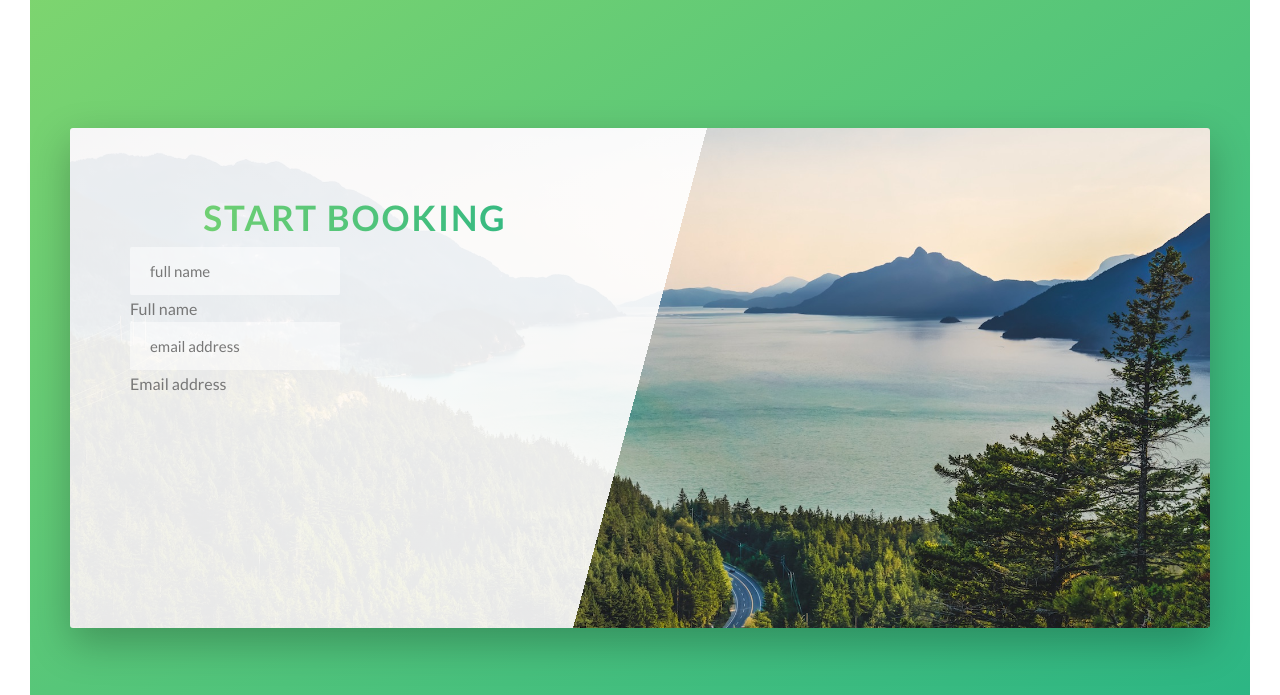
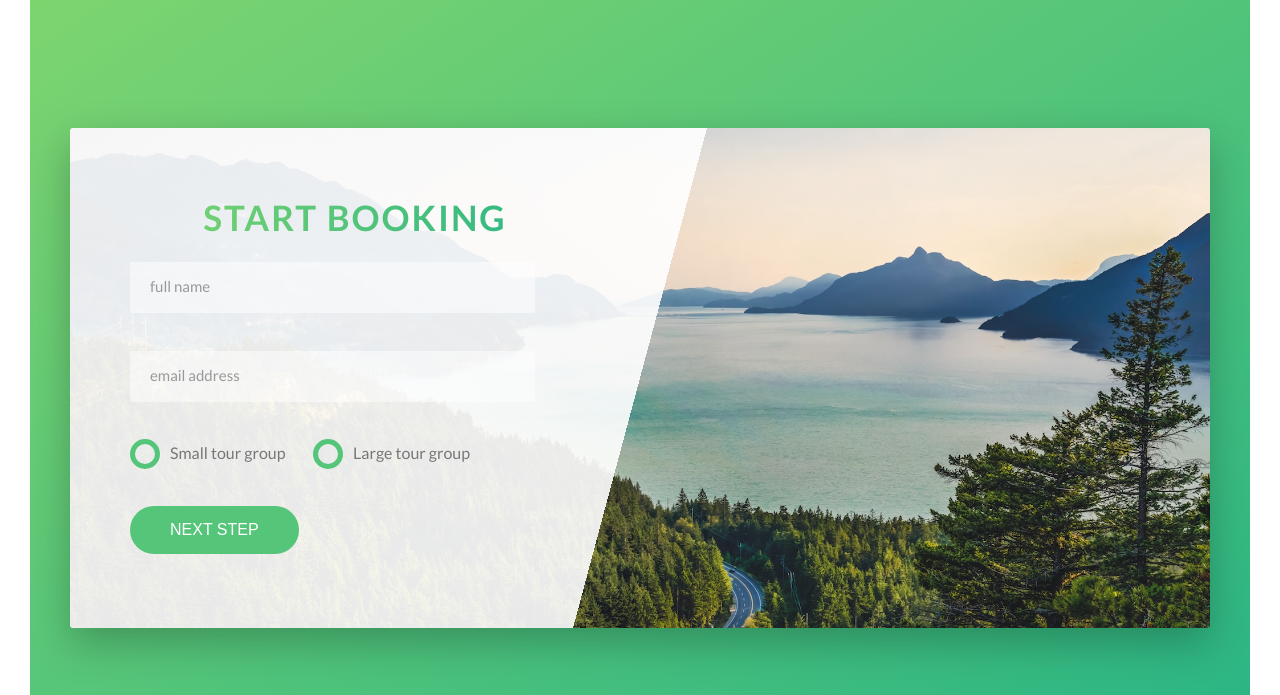
Before and after one commit to rahulkeerthi/advanced-css-course, a website: page Natours/starter/index.html in a window 1280 px wide. Shown: the part 4252-4947 px from the top of the page. Drawn offline with Linux system fonts and the light colour scheme; a web font is replaced by a local one.

Commit message:
booking form

```diff
--- a/Natours/starter/index.html
+++ b/Natours/starter/index.html
@@ -230,16 +230,39 @@
                     <div class="book">
                         <div class="book__form">
                             <form class="form" action="#">
-                                <div class="u-center-text u-margin-bottom-medium">
+                                <div class="u-center-text u-margin-bottom-small">
                                     <h2 class="heading-secondary">
                                         Start Booking
                                     </h2>
                                 </div>
                                 <div class="form__group">
                                     <input type="text" class="form__input" placeholder="full name" id="name" required>
-                                    <label for="">Full name</label>
-                                    <input type="text" class="form__input" placeholder="email address" id="name" required>
-                                    <label for="">Email address</label>
+                                    <label for="name" class="form__label">Full name</label>
+                                </div>
+                                <div class="form__group">
+                                    <input type="text" class="form__input" placeholder="email address" id="email" required>
+                                    <label for="email" class="form__label">Email address</label>
+                                </div>
+                                <div class="form__group">
+                                    <div class="form__radio-group">
+                                        <input type="radio" class="form__radio-input" id="small" name="size">
+                                        <label for="small" class="form__radio-label">
+                                            <span class="form__radio-button"></span>
+                                            Small tour group
+                                        </label>
+                                    </div>
+                                    <div class="form__radio-group u-margin-bottom-med">
+                                        <input type="radio" class="form__radio-input" id="large" name="size">
+                                        <label for="large" class="form__radio-label">
+                                            <span class="form__radio-button"></span>
+                                            Large tour group
+                                        </label>
+                                    </div>
+                                    <div class="form__group">
+                                        <button class="btn btn--green">
+                                            Next Step
+                                        </button>
+                                    </div>
                                 </div>
                             </form>
                         </div>
--- a/Natours/starter/sass/abstracts/_variables.scss
+++ b/Natours/starter/sass/abstracts/_variables.scss
@@ -13,6 +13,11 @@ $color-secondary-dark: #ff7730;
 $color-tertiary-light: #2998ff;
 $color-tertiary-dark: #5643fa;
 
+$color-grey-dark: #777;
+$color-grey-dark-2: #999;
+
+
+
 
 // GRID
 $grid-width: 114rem;
--- a/Natours/starter/sass/base/_utilities.scss
+++ b/Natours/starter/sass/base/_utilities.scss
@@ -1,23 +1,23 @@
 .u-center-text {
-  text-align: center;
+  text-align: center !important;
 }
 
 .u-margin-bottom-big {
-  margin-bottom: 8rem;
+  margin-bottom: 8rem !important;
 }
 
 .u-margin-bottom-med {
-  margin-bottom: 4rem;
+  margin-bottom: 4rem !important;
 }
 
 .u-margin-bottom-small {
-  margin-bottom: 1.5rem;
+  margin-bottom: 1.5rem !important;
 }
 
 .u-margin-top-huge {
-  margin-top: 10rem;
+  margin-top: 10rem !important;
 }
 
 .u-margin-top-big {
-  margin-top: 8rem;
+  margin-top: 8rem !important;
 }
--- a/Natours/starter/sass/components/_button.scss
+++ b/Natours/starter/sass/components/_button.scss
@@ -1,4 +1,5 @@
 .btn {
+  &,
   &:link,
   &:visited {
     text-transform: uppercase;
@@ -8,8 +9,12 @@
     border-radius: 10rem;
     /* transition property should be on the initial state */
     transition: all .2s;
+    position: relative;
+    font-size: $default-font-size;
 
-    position: relative;
+    // CHANGES FOR BUTTON ELEMENTS
+    border: none;
+    cursor: pointer;
   }
 
   &:hover {
@@ -21,7 +26,7 @@
     }
   }
 
-
+  &:focus,
   &:active {
     transform: translateY(-.1rem);
     box-shadow: 0 .5rem 1rem rgba(0,0,0,.2);
--- a/Natours/starter/sass/components/_form.scss
+++ b/Natours/starter/sass/components/_form.scss
@@ -1,32 +1,101 @@
 .form {
 
-  &__group {
-
+  &__group:not(:last-child) {
+    margin-bottom: 1rem;
   }
 
   &__input {
+    font-size: 1.5rem;
     font-family: inherit;
     color: inherit;
-    font-size: 1.5rem;
     padding: 1.5rem 2rem;
     border-radius: 2px;
     background-color: rgba($color-light, .5);
-    border: white;
+    border: none;
+    border-bottom: 3px solid transparent;
+    width: 90%;
     display: block;
+    transition: all .3s;
 
     &:focus {
       outline: none;
       box-shadow: 0 1rem 2rem rgba($color-black, .1);
       border-bottom: 3px solid $color-medium-green;
+
+    }
+
+    &:focus:invalid {
+      border-bottom: 3px solid $color-secondary-dark;
+
     }
 
     &::-webkit-input-placeholder {
-      color: $color-dark;
+      color: $color-grey-dark-2;
     }
-    &__label {
-      font-size: .5rem;
+
+  }
+
+  &__label {
+    font-size: 1.2rem;
+    color: $color-grey-dark-2;
+    font-weight: 700;
+    margin-top: .7rem;
+    margin-left: .2rem;
+    display: block;
+    transition: all .3s;
+  }
+
+  // SIBLING SELECTOR
+  &__input:placeholder-shown + &__label {
+    opacity: 0;
+    visibility: hidden;
+    tranform: translateY(-4rem);
+  }
+
+  &__radio-group {
+    width: 40%;
+    display: inline-block;
+  }
+
+  &__radio-label {
+    font-size: $default-font-size;
+    cursor: pointer;
+    position: relative;
+    padding-left: 4rem;
+  }
+
+  &__radio-button {
+    height: 3rem;
+    width: 3rem;
+    border: 5px solid $color-medium-green;
+    border-radius: 50%;
+    display: inline-block;
+    position: absolute;
+    left: 0;
+    top: -.4rem;
+
+    &::after {
+      content: '';
+      display: block;
+      height: 1.3rem;
+      width: 1.3rem;
+      border-radius: 50%;
+      position: absolute;
+      top: 50%;
+      left: 50%;
+      transform: translate(-50%, -50%);
+      background-color: $color-medium-green;
+      opacity: 0;
+      transition: opacity .2s;
     }
   }
 
+  &__radio-input:checked ~ &__radio-label &__radio-button::after {
+    opacity: 1;
+  }
+
+  &__radio-input {
+    display: none;
+  }
 
 }
```
Also changed, not shown: Natours/starter/css/style.css.
